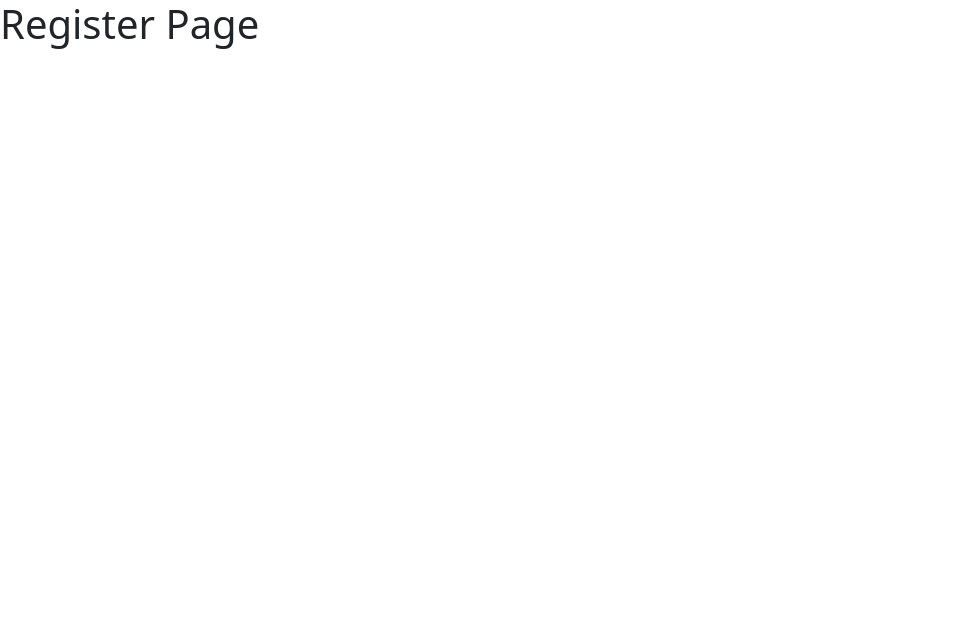
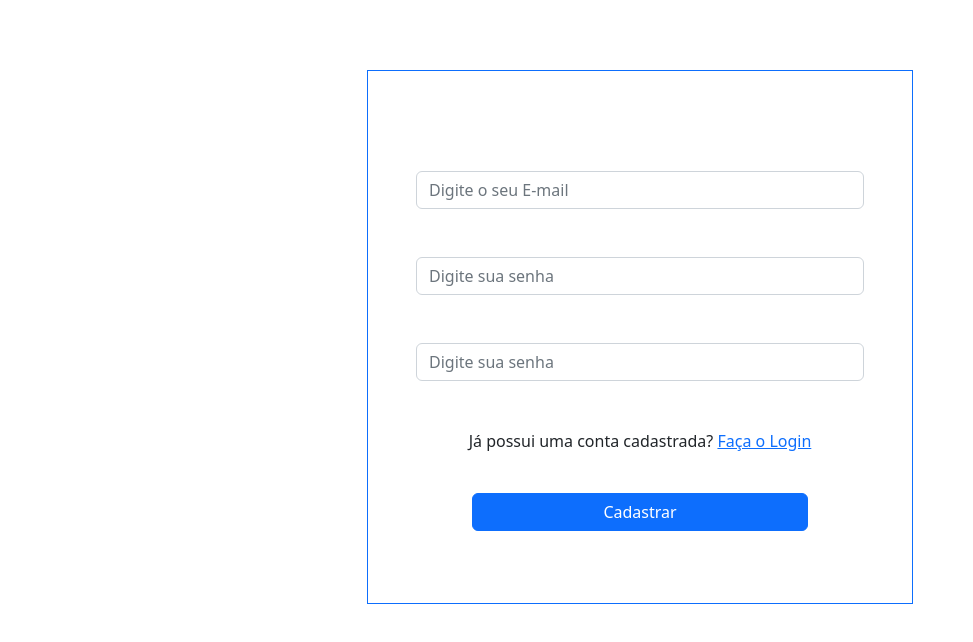
Before and after one commit to Serejo/jwt-node-vue, a Vue app in the folder frontend/authentication-app-vue/: page /register in a window 1280 px wide. Shown: the top 642 px of the page, without its empty margins (0-973 px from the left). Built offline with nearby package versions, Linux system fonts and the light colour scheme.

Commit message:
register e nprogress

```diff
--- a/frontend/authentication-app-vue/package.json
+++ b/frontend/authentication-app-vue/package.json
@@ -13,10 +13,11 @@
     "axios": "^1.3.4",
     "bootstrap": "^5.2.3",
     "core-js": "^3.8.3",
+    "nprogress": "^0.2.0",
+    "sweetalert": "^2.1.2",
     "vue": "^2.6.14",
     "vue-jwt-decode": "^0.1.0",
-    "vue-router": "^3.5.1",
-    "sweetalert": "^2.1.2"
+    "vue-router": "^3.5.1"
   },
   "devDependencies": {
     "@babel/core": "^7.12.16",
--- a/frontend/authentication-app-vue/src/components/auth-components/register/Register.js
+++ b/frontend/authentication-app-vue/src/components/auth-components/register/Register.js
@@ -2,10 +2,18 @@
   name: "RegisterComponent",
   data() {
     return {
-      email: "",
-      password: "",
-      password_confirmation: "",
-      errors: [],
+      registerForm: {
+        name: null,
+        email: null,
+        password: null,
+        password_confirmation: null,
+      },
     };
   },
+
+  methods: {
+    registerSubmitUserForm() {},
+
+    async submitRegisterUser() {},
+  },
 };
--- a/frontend/authentication-app-vue/src/components/auth-components/register/RegisterComponent.vue
+++ b/frontend/authentication-app-vue/src/components/auth-components/register/RegisterComponent.vue
@@ -1,6 +1,54 @@
 <template>
-  <div class="row justify-content-center">
-    <h1>Register Page</h1>
+  <div class="container">
+    <div class="row">
+      <div class="col-lg-6 offset-lg-3 col-sm-10 offset-sm-1">
+        <form
+          class="text-center border border-primary p-5"
+          style="margin-top: 70px; height: auto; padding-top: 100px !important"
+          v-on:submit.prevent="loginSubmitUserForm()"
+        >
+          <input
+            type="text"
+            id="name"
+            name="name"
+            class="form-control mb-5"
+            placeholder="Digite o seu E-mail"
+            v-model="registerForm.name"
+          />
+
+          <input
+            type="email"
+            id="email"
+            name="email"
+            class="form-control mb-5"
+            placeholder="Digite sua senha"
+            v-model="registerForm.email"
+          />
+
+          <input
+            type="password"
+            id="password"
+            name="password"
+            class="form-control mb-5"
+            placeholder="Digite sua senha"
+            v-model="registerForm.password"
+          />
+
+          <p class="center">
+            Já possui uma conta cadastrada?
+            <router-link to="/">Faça o Login</router-link>
+          </p>
+          <center>
+            <button
+              @click="submitRegisternUser"
+              class="btn btn-primary btn-block w-75 my-4"
+            >
+              Cadastrar
+            </button>
+          </center>
+        </form>
+      </div>
+    </div>
   </div>
 </template>
 
```
Also changed, not shown: 1 other file (tests, documents, lock files or other folders).
